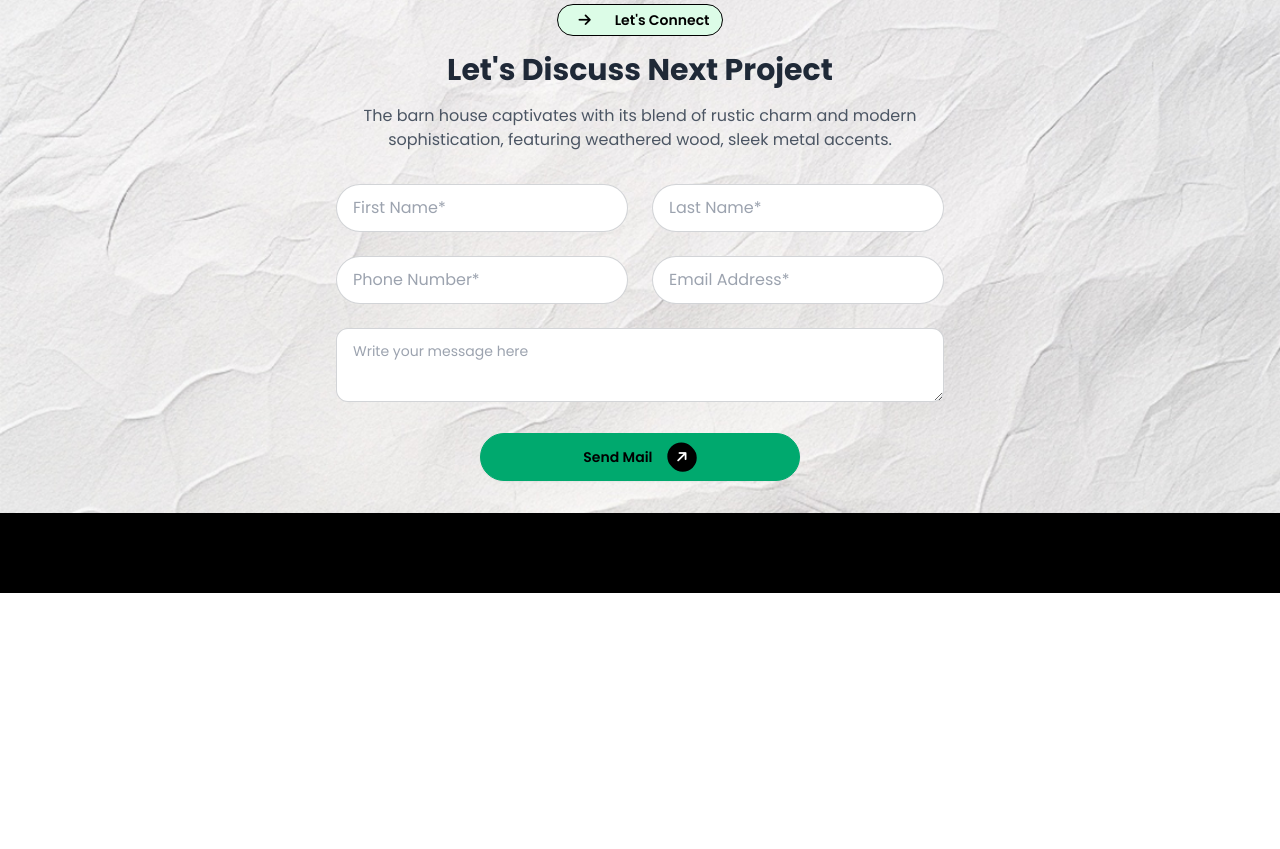
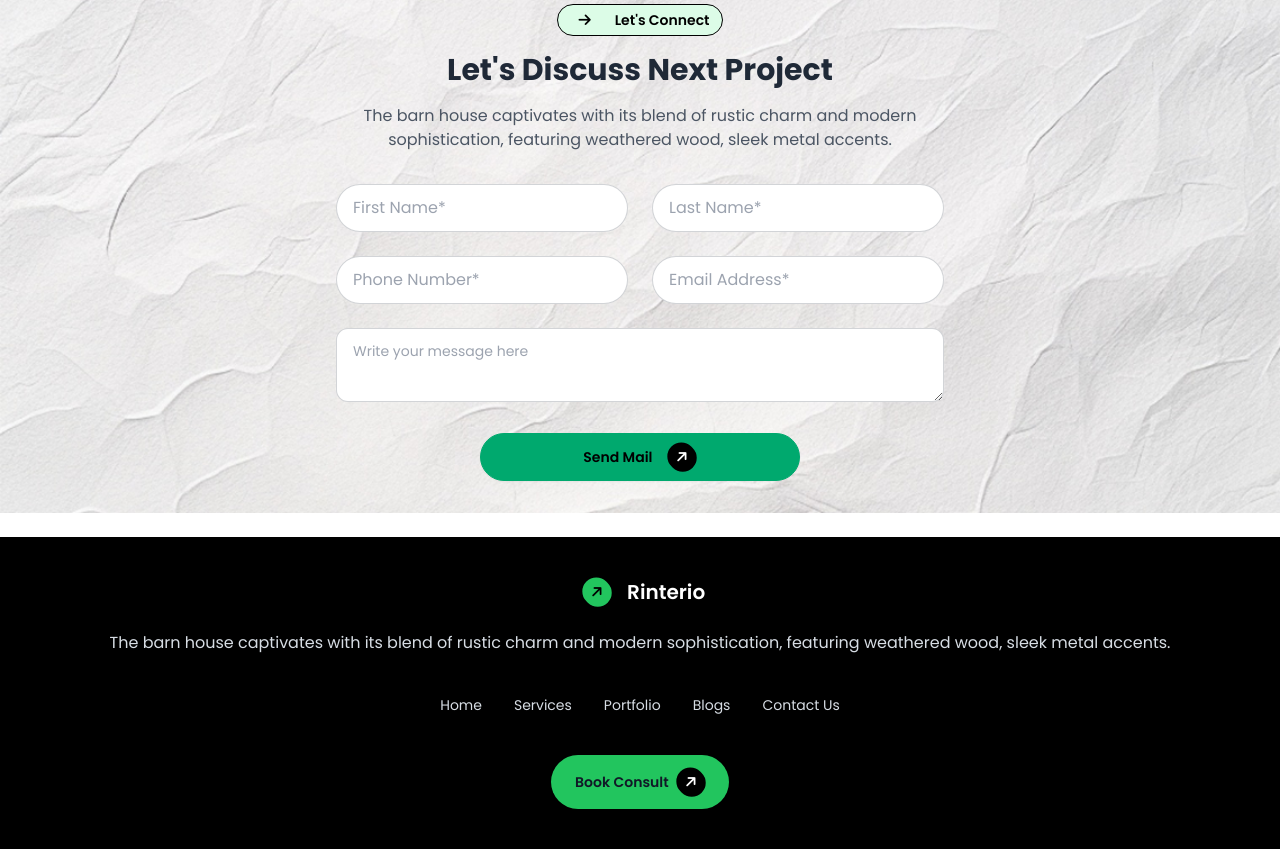
Before and after one commit to AkashSaha01/Rinterio, a plain HTML site: page index.html in a window 1280 px wide. Shown: the part 1669-2518 px from the top of the page. Before the commit the page ends 2262 px from the top, so only its background shows below. Drawn offline with nearby package versions, Linux system fonts and the light colour scheme.

Commit message:
footer done

```diff
--- a/index.html
+++ b/index.html
@@ -307,15 +307,33 @@
           </div>
         </section>
 
+      </div>
+
+    </main>
+<br>
+
+    <footer class="footer bg-black text-neutral-content p-10 w-full flex justify-center items-center">
+      <div class="flex flex-col items-center justify-center text-center w-full">
+        <div class="flex items-center justify-center mb-4">
+          <i class="fa-solid fa-arrow-right bg-green-500 text-black -rotate-45 rounded-full p-2 mx-2"></i>
+          <span class="ml-2 text-xl font-semibold text-white">Rinterio</span>
+        </div>
+        <p class="mb-8 text-sm md:text-base px-4 md:px-0">The barn house captivates with its blend of rustic charm and modern sophistication, featuring weathered wood, sleek metal accents.</p>
+        <div class="flex flex-col md:flex-row justify-center md:space-x-8 mb-8 space-y-4 md:space-y-0">
+          <a >Home</a>
+          <a >Services</a>
+          <a >Portfolio</a>
+          <a >Blogs</a>
+          <a >Contact Us</a>
+        </div>
+        <a href="" class="bg-green-500 text-gray-900 px-6 py-3 rounded-full font-semibold inline-flex items-center">
+          Book Consult
+          <i class="fa-solid fa-arrow-right bg-black text-white -rotate-45 rounded-full p-2 ml-2"></i>
+        </a>
+      </div>
+    </footer>
 
 
 
-
-      </div>
-
-    </main>
-
-
-    <footer class="footer bg-black text-neutral-content p-10"></footer>
   </body>
 </html>
```
